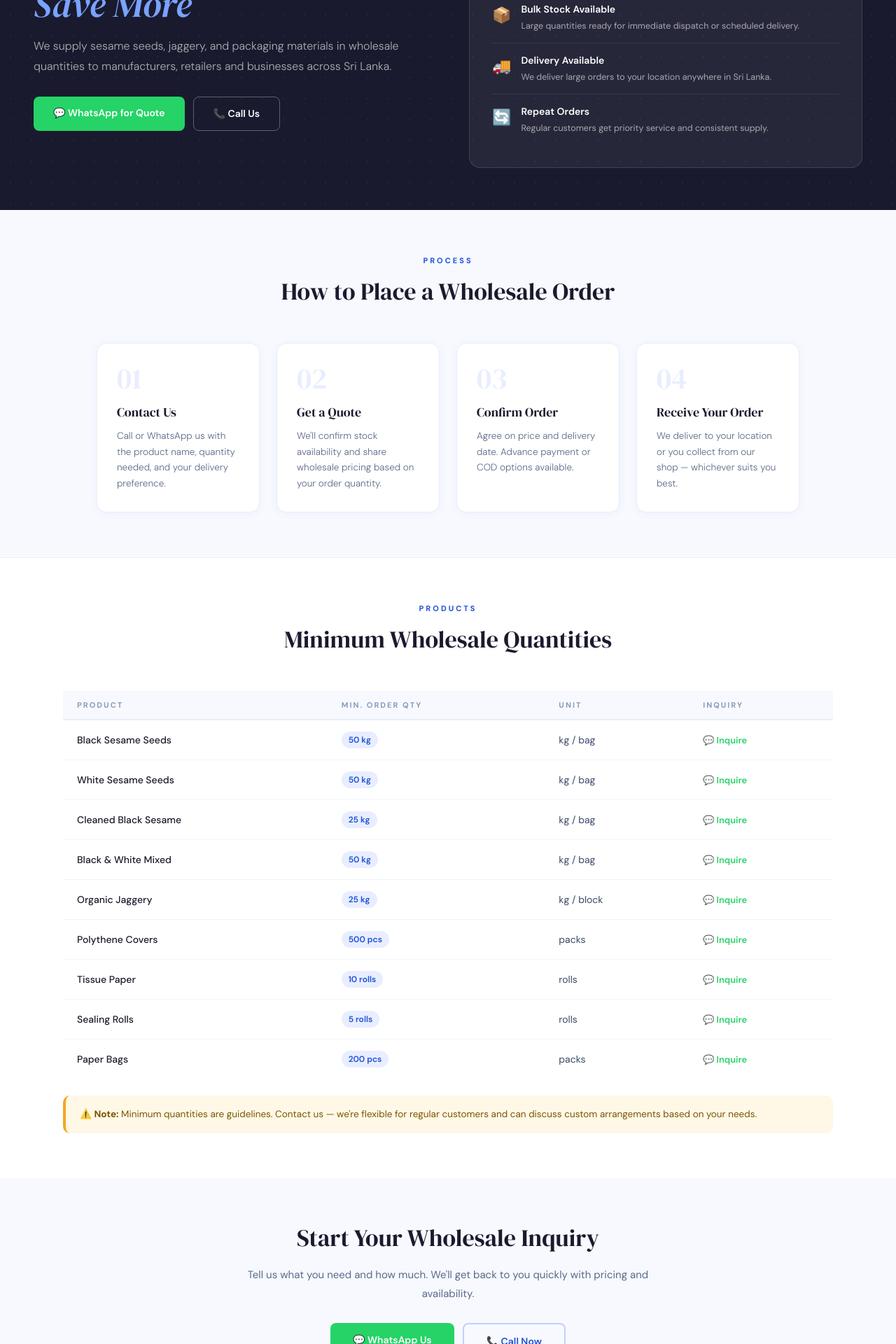
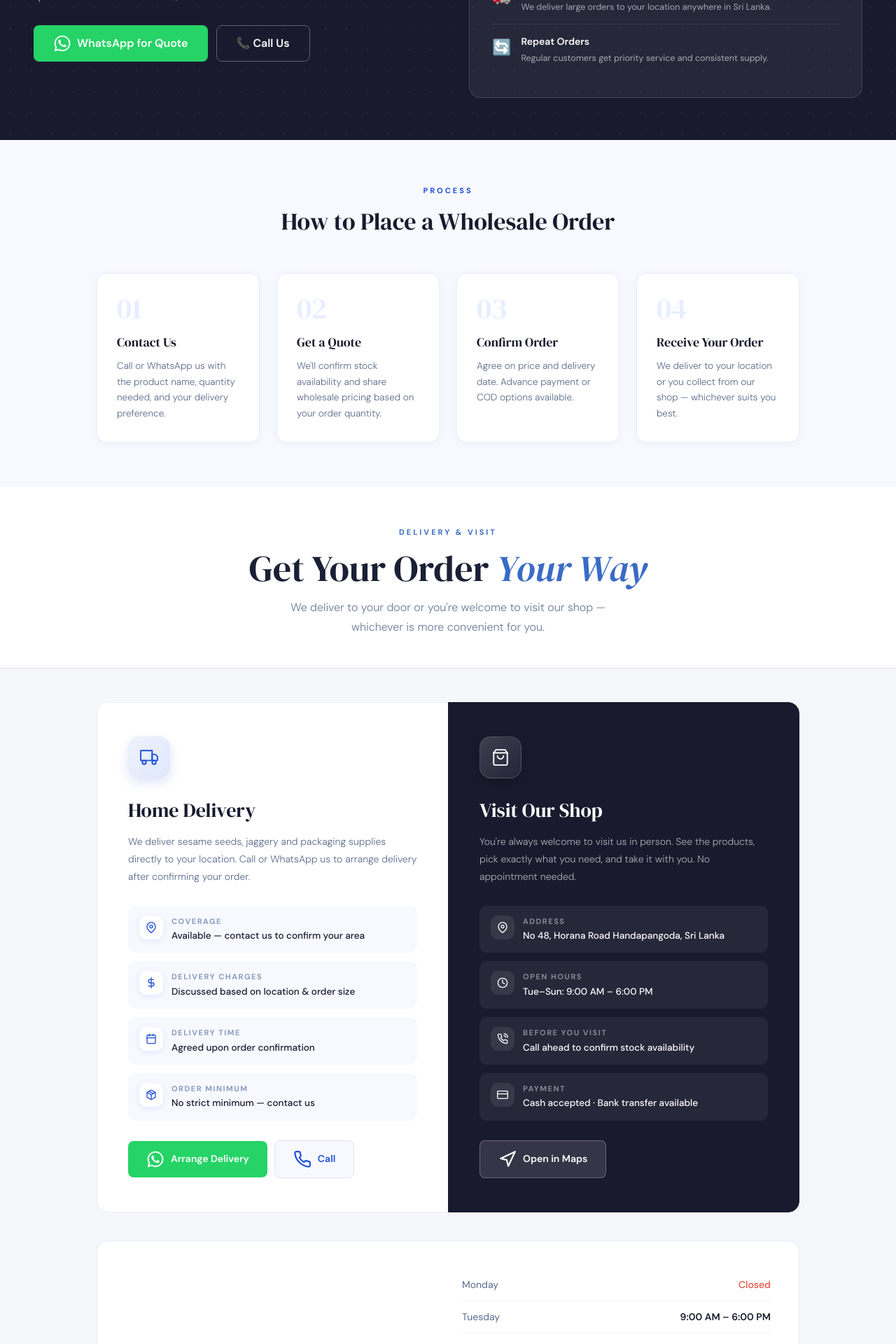
Before and after one commit to yasirunadeeshaa/Aththanayaka-Super-Mart, a React (Vite) app: page / in a window 1280 px wide. Shown: the part 6040-7960 px from the top of the page at 70% size. Built offline with nearby package versions, Linux system fonts and the light colour scheme.

Commit message:
Update wholesale

```diff
--- a/src/pages/WholesalePage.jsx
+++ b/src/pages/WholesalePage.jsx
@@ -1,7 +1,8 @@
 import { Link } from "react-router-dom";
+import { FaWhatsapp } from "react-icons/fa";
 
-const WHATSAPP = "94XXXXXXXXX";
-const PHONE = "+94 XX XXX XXXX";
+const WHATSAPP = "0762873746";
+const PHONE = "+94 78 686 9743";
 
 const HOW_IT_WORKS = [
   { step: "01", title: "Contact Us", desc: "Call or WhatsApp us with the product name, quantity needed, and your delivery preference." },
@@ -32,7 +33,7 @@ export default function WholesalePage() {
 
         .ws-root {
           font-family: 'DM Sans', sans-serif;
-          background: #f7f9ff; min-height: 100vh; padding-top: 105px;
+          background: #f7f9ff; min-height: 100vh; padding-top: 5px;
         }
 
         .ws-hero {
@@ -64,13 +65,16 @@ export default function WholesalePage() {
         .ws-hero-btns { display: flex; gap: 12px; flex-wrap: wrap; }
         .ws-btn-wa {
           padding: 13px 28px; background: #25D366; color: white;
-          font-weight: 600; font-size: 14px; border-radius: 8px; text-decoration: none;
+          font-weight: 600; font-size:16px; border-radius: 8px; text-decoration: none;
+          display: inline-flex;
+          align-items: center;
+          gap: 8px;
         }
         .ws-btn-wa:hover { background: #1ebe5d; }
         .ws-btn-call {
           padding: 13px 28px; border: 1.5px solid rgba(255,255,255,0.3);
           background: transparent; color: white;
-          font-weight: 600; font-size: 14px; border-radius: 8px; text-decoration: none;
+          font-weight: 600; font-size: 16px; border-radius: 8px; text-decoration: none;
         }
         .ws-btn-call:hover { background: rgba(255,255,255,0.1); }
 
@@ -120,76 +124,30 @@ export default function WholesalePage() {
           font-size: 18px; color: #1a1a2e; margin-bottom: 10px;
         }
         .ws-step-desc { font-size: 13.5px; color: #5a6a8a; line-height: 1.7; font-weight: 300; }
-
-        .ws-products {
-          background: white; padding: 64px 48px;
-          border-top: 1px solid #e8eef8;
-        }
-        .ws-products-inner { max-width: 1100px; margin: 0 auto; }
-        .ws-table {
-          width: 100%; border-collapse: collapse; margin-top: 32px;
-        }
-        .ws-table th {
-          text-align: left; padding: 12px 20px;
-          font-size: 11px; font-weight: 700; letter-spacing: 2px;
-          text-transform: uppercase; color: #8a9abf;
-          background: #f7f9ff; border-bottom: 2px solid #e8eef8;
-        }
-        .ws-table td {
-          padding: 16px 20px; border-bottom: 1px solid #f0f4ff;
-          font-size: 14px; color: #3a4a6a;
-        }
-        .ws-table tr:last-child td { border-bottom: none; }
-        .ws-table tr:hover td { background: #f7f9ff; }
-        .ws-table td:first-child { font-weight: 500; color: #1a1a2e; }
-        .ws-min-qty {
-          display: inline-block; background: #e8eeff; color: #1e4fd8;
-          font-size: 12px; font-weight: 600; padding: 3px 10px; border-radius: 100px;
-        }
-
-        .ws-note {
-          background: #fff8e6; border-left: 4px solid #f5a623;
-          border-radius: 10px; padding: 16px 20px; margin-top: 24px;
-          font-size: 13.5px; color: #7a5500; line-height: 1.6;
-        }
-
-        .ws-cta {
-          max-width: 700px; margin: 60px auto; padding: 0 48px; text-align: center;
-        }
-        .ws-cta h3 {
-          font-family: 'DM Serif Display', serif;
-          font-size: 34px; color: #1a1a2e; margin-bottom: 14px;
-        }
-        .ws-cta p { font-size: 15px; color: #5a6a8a; margin-bottom: 28px; line-height: 1.8; }
-        .ws-cta-btns { display: flex; gap: 12px; justify-content: center; flex-wrap: wrap; }
-        .ws-cta-wa {
-          padding: 14px 32px; background: #25D366; color: white;
-          font-weight: 600; font-size: 14px; border-radius: 8px; text-decoration: none;
-        }
-        .ws-cta-wa:hover { background: #1ebe5d; }
-        .ws-cta-call {
-          padding: 14px 32px; border: 2px solid #c2d0fa;
-          background: transparent; color: #1e4fd8;
-          font-weight: 600; font-size: 14px; border-radius: 8px; text-decoration: none;
-        }
-        .ws-cta-call:hover { background: #e8eeff; }
-
         @media (max-width: 900px) {
           .ws-hero { grid-template-columns: 1fr; padding: 48px 24px 44px; }
           .ws-how { padding: 48px 24px; }
-          .ws-products { padding: 48px 24px; }
           .ws-cta { padding: 0 24px; margin: 48px auto; }
         }
       `}</style>
 
-      <div className="ws-root">
+      <div id="wholesale" className="ws-root">
         <div className="ws-hero">
           <div className="ws-hero-left">
             <div className="ws-hero-eyebrow">Wholesale Ordering</div>
             <h1 className="ws-hero-title">Buy in Bulk,<br /><em>Save More</em></h1>
             <p className="ws-hero-sub">We supply sesame seeds, jaggery, and packaging materials in wholesale quantities to manufacturers, retailers and businesses across Sri Lanka.</p>
             <div className="ws-hero-btns">
-              <a href={`https://wa.me/${WHATSAPP}?text=${waMsg}`} target="_blank" rel="noreferrer" className="ws-btn-wa">💬 WhatsApp for Quote</a>
+              {/* <a href={`https://wa.me/${WHATSAPP}?text=${waMsg}`} target="_blank" rel="noreferrer" className="ws-btn-wa">💬 WhatsApp for Quote</a> */}
+              <a
+                href={`https://wa.me/${WHATSAPP}?text=${waMsg}`}
+                target="_blank"
+                rel="noreferrer"
+                className="ws-btn-wa"
+              >
+                <FaWhatsapp size={26}/>
+                <span>WhatsApp for Quote</span>
+              </a>
               <a href={`tel:${PHONE}`} className="ws-btn-call">📞 Call Us</a>
             </div>
           </div>
@@ -227,53 +185,6 @@ export default function WholesalePage() {
             ))}
           </div>
         </div>
-
-        <div className="ws-products">
-          <div className="ws-products-inner">
-            <div className="ws-section-label">Products</div>
-            <h2 className="ws-section-title">Minimum Wholesale Quantities</h2>
-            <table className="ws-table">
-              <thead>
-                <tr>
-                  <th>Product</th>
-                  <th>Min. Order Qty</th>
-                  <th>Unit</th>
-                  <th>Inquiry</th>
-                </tr>
-              </thead>
-              <tbody>
-                {PRODUCTS_LIST.map(p => {
-                  const waMsg2 = encodeURIComponent(`Hi! I'd like to order *${p.name}* (wholesale). Minimum ${p.min}. Please advise on pricing.`);
-                  return (
-                    <tr key={p.name}>
-                      <td>{p.name}</td>
-                      <td><span className="ws-min-qty">{p.min}</span></td>
-                      <td>{p.unit}</td>
-                      <td>
-                        <a href={`https://wa.me/${WHATSAPP}?text=${waMsg2}`} target="_blank" rel="noreferrer"
-                          style={{ color: "#25D366", fontWeight: 600, fontSize: 13, textDecoration: "none" }}>
-                          💬 Inquire
-                        </a>
-                      </td>
-                    </tr>
-                  );
-                })}
-              </tbody>
-            </table>
-            <div className="ws-note">
-              ⚠️ <strong>Note:</strong> Minimum quantities are guidelines. Contact us — we're flexible for regular customers and can discuss custom arrangements based on your needs.
-            </div>
-          </div>
-        </div>
-
-        <div className="ws-cta">
-          <h3>Start Your Wholesale Inquiry</h3>
-          <p>Tell us what you need and how much. We'll get back to you quickly with pricing and availability.</p>
-          <div className="ws-cta-btns">
-            <a href={`https://wa.me/${WHATSAPP}?text=${waMsg}`} target="_blank" rel="noreferrer" className="ws-cta-wa">💬 WhatsApp Us</a>
-            <a href={`tel:${PHONE}`} className="ws-cta-call">📞 Call Now</a>
-          </div>
-        </div>
       </div>
     </>
   );
```
